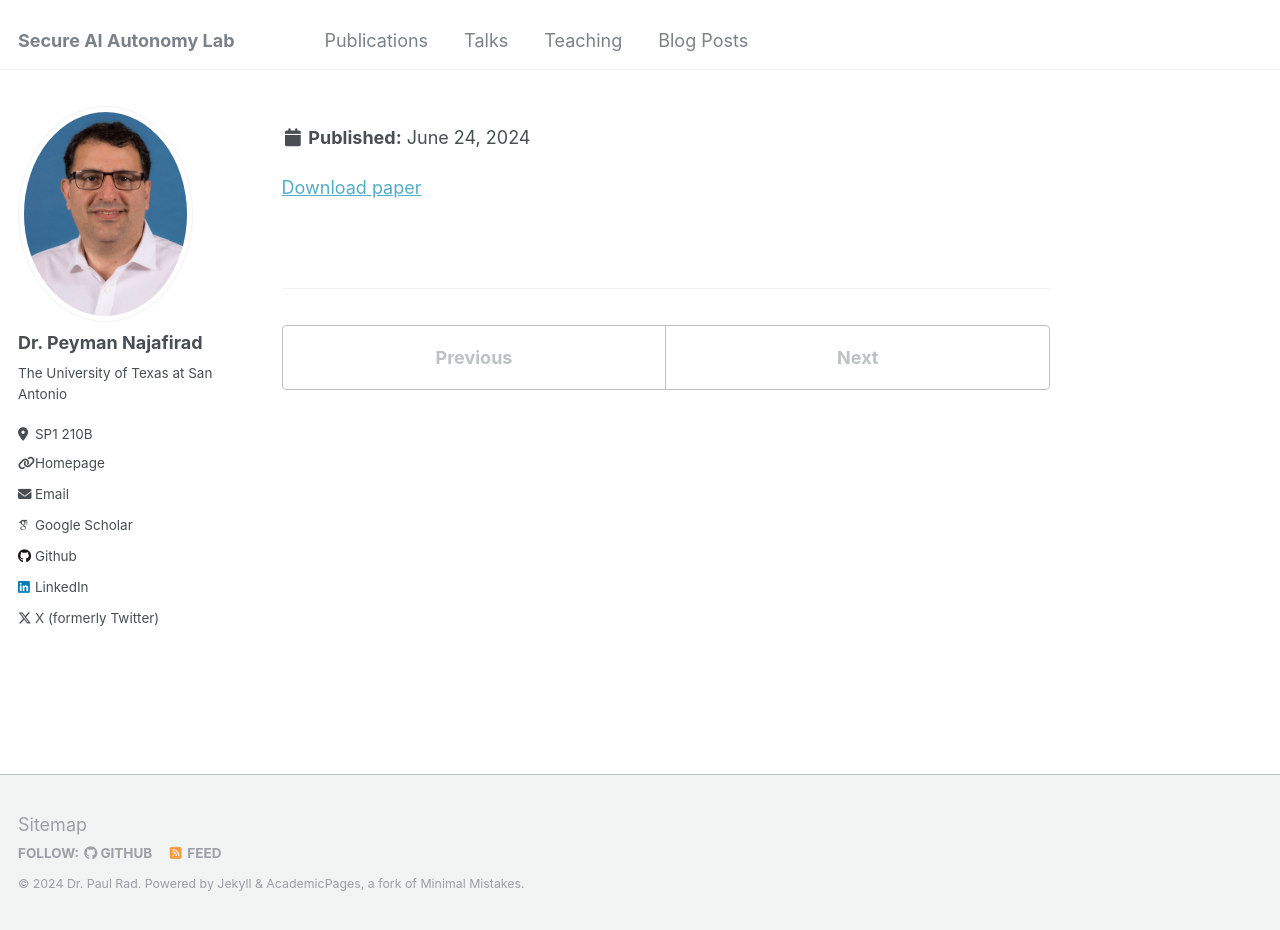
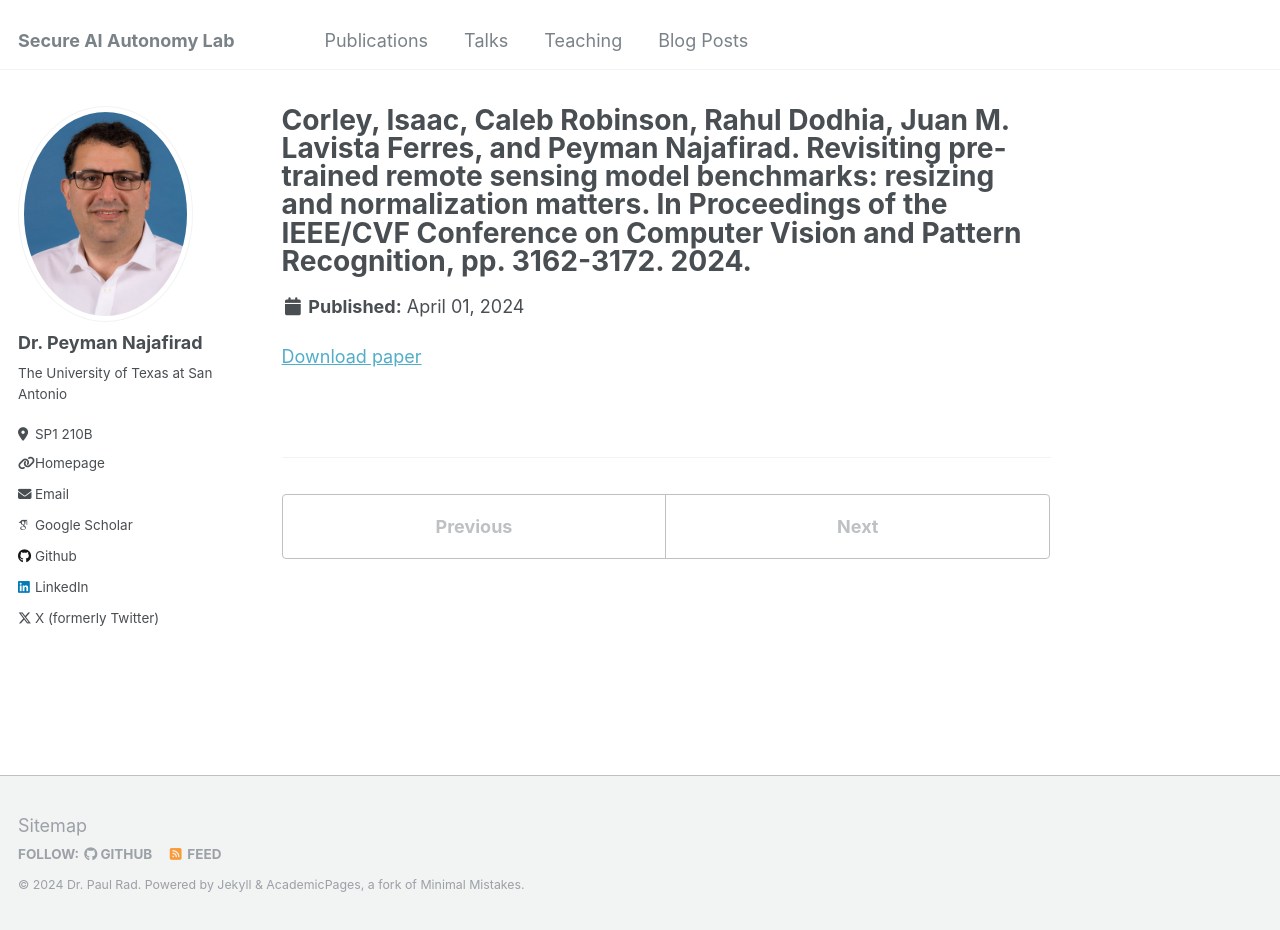
Before and after one commit to SecureAIAutonomyLab/SecureAIAutonomyLab.github.io, a Jekyll site: the page built from _publications/2024-04-01-revisiting-pre-trained-remote-sensing-model-benmarks.md, in a window 1280 px wide and 930 px high. Built offline with Jekyll 4.4.1, drawn with Linux system fonts in a browser that asks for light colours; some web fonts are replaced.

Commit message:
Update 2024-04-01-revisiting-pre-trained-remote-sensing-model-benmarks.md

```diff
--- a/_publications/2024-04-01-revisiting-pre-trained-remote-sensing-model-benmarks.md
+++ b/_publications/2024-04-01-revisiting-pre-trained-remote-sensing-model-benmarks.md
@@ -1,5 +1,5 @@
 ---
-title: "Corley, Isaac, Caleb Robinson, Rahul Dodhia, Juan M. Lavista Ferres, and Peyman Najafirad. "Revisiting pre-trained remote sensing model benchmarks: resizing and normalization matters." In Proceedings of the IEEE/CVF Conference on Computer Vision and Pattern Recognition, pp. 3162-3172. 2024."
+title: "Corley, Isaac, Caleb Robinson, Rahul Dodhia, Juan M. Lavista Ferres, and Peyman Najafirad. Revisiting pre-trained remote sensing model benchmarks: resizing and normalization matters. In Proceedings of the IEEE/CVF Conference on Computer Vision and Pattern Recognition, pp. 3162-3172. 2024."
 ---
 
 [Download paper](https://openaccess.thecvf.com/content/CVPR2024W/PBVS/html/Corley_Revisiting_Pre-trained_Remote_Sensing_Model_Benchmarks_Resizing_and_Normalization_Matters_CVPRW_2024_paper.html)
```
